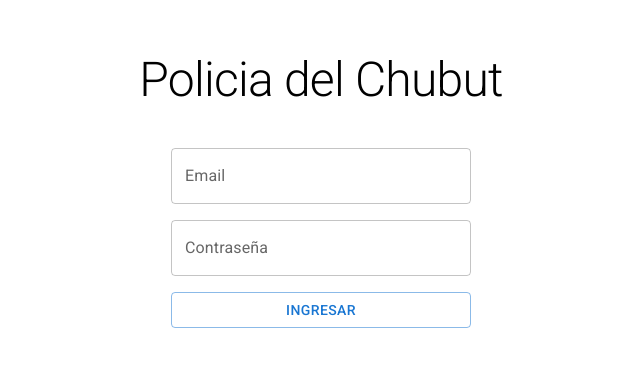
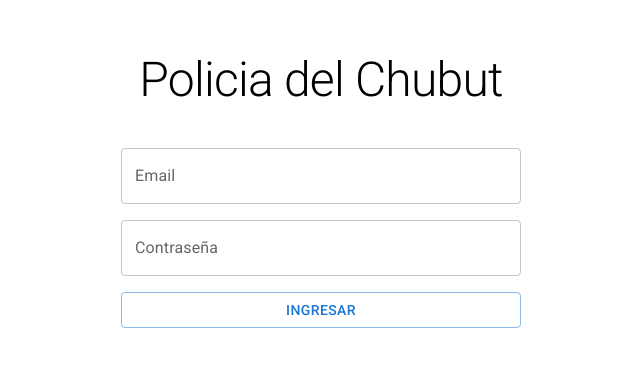
Before and after one commit to julioale21/policia-chubut-srmp-frontend, a Next.js app: page /login in a window 1280 px wide. Shown: the part 218-584 px from the top of the page, without its empty margins (319-959 px from the left). Built offline with nearby package versions, Linux system fonts and the light colour scheme; no server answers.

Commit message:
added login form state

```diff
--- a/app/src/components/login/LoginForm.tsx
+++ b/app/src/components/login/LoginForm.tsx
@@ -1,10 +1,15 @@
 "use client";
-import React from "react";
+import React, { useState } from "react";
 import { Button, Stack, TextField } from "@mui/material";
 import { signIn, useSession } from "next-auth/react";
 import { useRouter } from "next/navigation";
 
+//valid email julioromero@policia.chubut.gov.ar
+//valid password 1234
+
 const LoginForm: React.FC = () => {
+  const [email, setEmail] = useState("");
+  const [password, setPassword] = useState("");
   const { data: session } = useSession();
   const router = useRouter();
 
@@ -12,8 +17,8 @@
   const handleSubmit = async () => {
     const responseNextAuth = await signIn("credentials", {
       redirect: false,
-      email: "julioromero@policia.chubut.gov.ar",
-      password: "1234",
+      email,
+      password,
     });
 
     if (responseNextAuth?.error) {
@@ -30,11 +35,21 @@
       direction="column"
       justifyContent="center"
       mt={5}
-      width={300}
+      width={400}
     >
       <Stack spacing={2} component="form" width="100%">
-        <TextField id="eamil" label="Email" type="text" />
-        <TextField id="password" label="Contraseña" type="password" />
+        <TextField
+          id="eamil"
+          label="Email"
+          type="text"
+          onChange={(e) => setEmail(e.target.value)}
+        />
+        <TextField
+          id="password"
+          label="Contraseña"
+          type="password"
+          onChange={(e) => setPassword(e.target.value)}
+        />
         <Button variant="outlined" onClick={handleSubmit}>
           Ingresar
         </Button>
```
